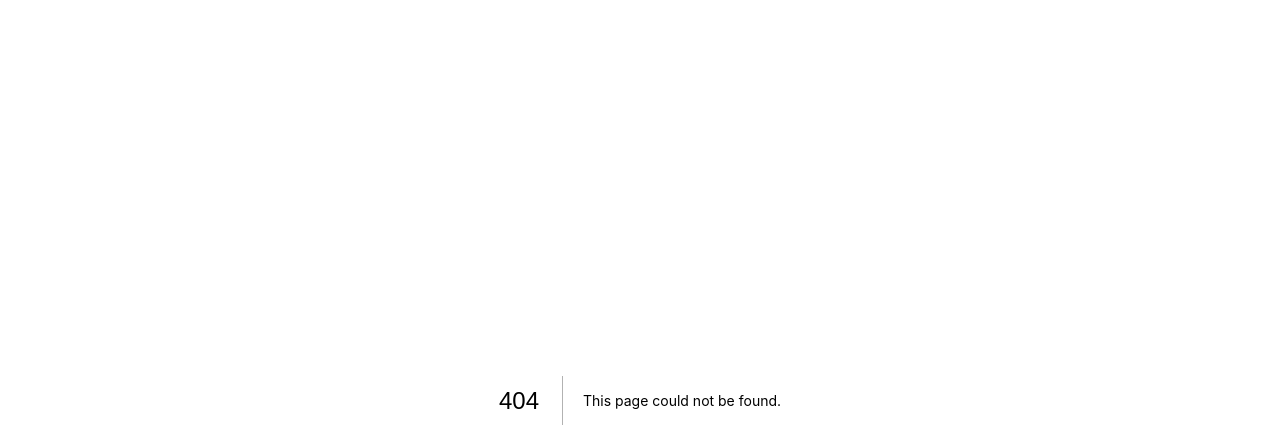
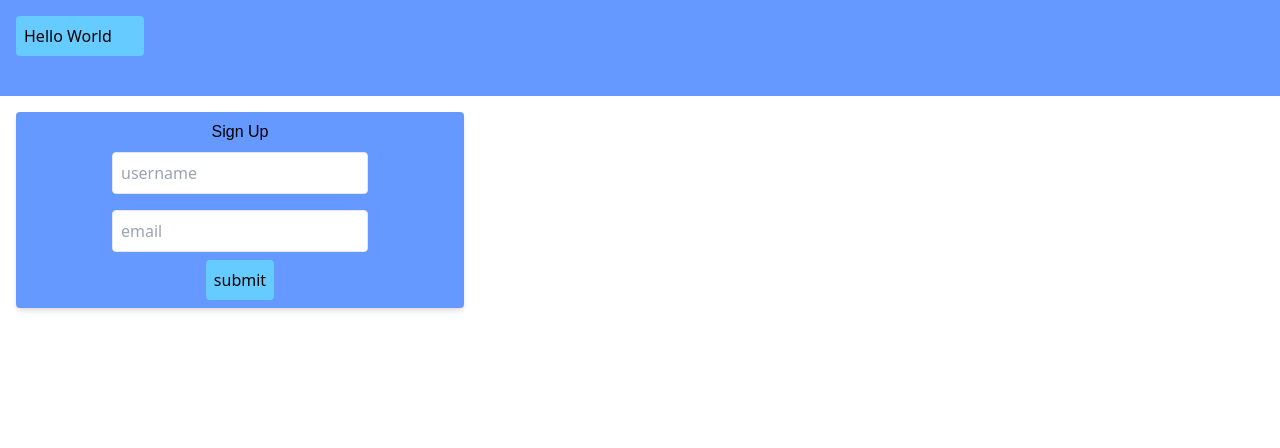
Before and after one commit to Hlulani/therapistable, a Next.js app: page /signup in a window 1280 px wide. Before the commit this address had no page. Shown: the top 448 px of the page. Built offline with nearby package versions, Linux system fonts and the light colour scheme.

Commit message:
added signup page

```diff
--- a/pages/index.js
+++ b/pages/index.js
@@ -6,14 +6,16 @@ export default function Index() {
     return (
 
 
-        <div className="bg-primary w-screen h-screen flex text-white">
+        <div className="bg-white w-screen h-screen flex text-white">
             <Component.Head>
                 <title>therapistable</title>
             </Component.Head>
 
-            <div className="bg-secondary w-full h-24 p-4">
-                <div className="rounded w-24 bg-accent p-2">Hello World</div>
+            <div className="bg-primary w-full h-24 p-4">
+                <div className="rounded w-32 bg-secondary p-2">Hello World</div>
             </div>
+
+
         </div>
 
     )
--- /dev/null
+++ b/pages/signup/index.js
@@ -0,0 +1,30 @@
+import * as Component from 'components';
+
+
+export default function SignUp() {
+
+    return (
+
+
+        <div className="bg-white w-screen h-screen flex text-whit flex-col">
+            <Component.Head>
+                <title>therapistable</title>
+            </Component.Head>
+
+            {/* Heading */}
+            <div className="bg-primary w-full h-24 p-4">
+                <div className="lrg-btn">Hello World</div>
+            </div>
+            {/* end Heading */}
+
+            <form className="max-w-md p-2 bg-primary shadow-md m-4 rounded flex-col flex items-center">
+                <h1>Sign Up</h1>
+                <input className="w-64 p-2 m-2 rounded border" type="text" placeholder="username" />
+                <input className="w-64 p-2 m-2 rounded border" type="email" placeholder="email" />
+                <input className="p-2 rounded bg-secondary" type="button" value="submit" />
+            </form>
+
+        </div>
+
+    )
+}
--- a/style/index.css
+++ b/style/index.css
@@ -6,6 +6,10 @@
 @tailwind base;
 
 @tailwind components;
+
+.lrg-btn{
+    @apply rounded w-32 bg-secondary p-2
+}
 
 /* Small (sm) */
 @media (min-width: 640px) { /* ... */ }
```
Also changed, not shown: 1 other file (tests, documents, lock files or other folders).
